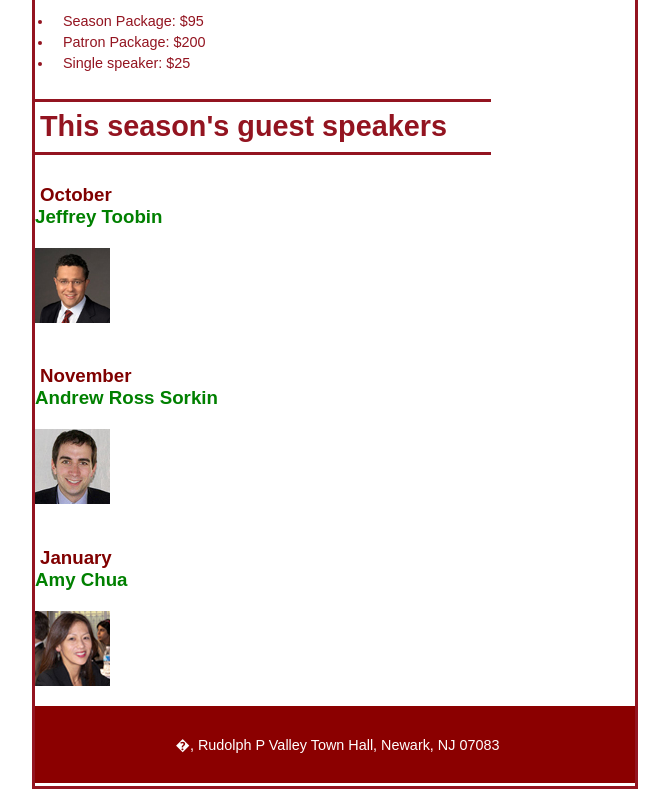
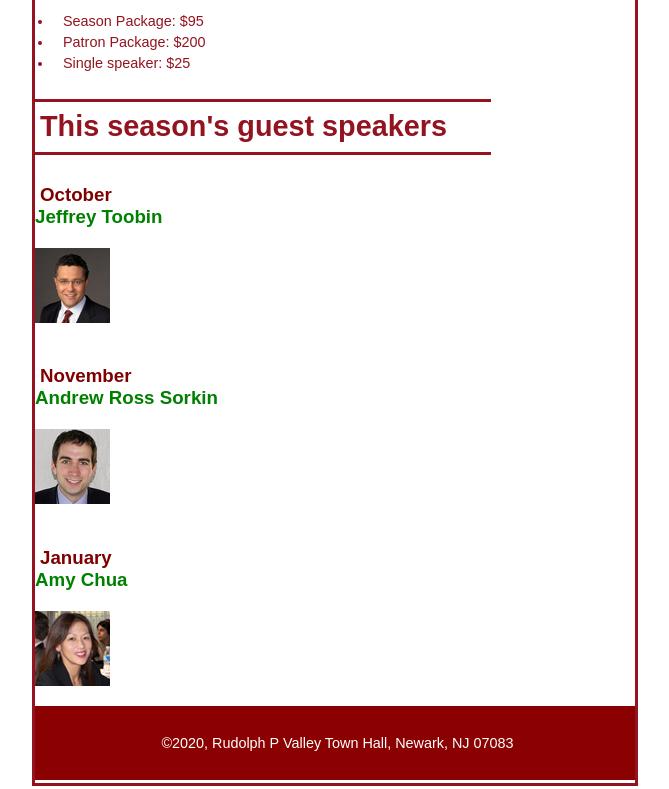
Before and after one commit to Bonli9/A11, a plain HTML site: page index.html in a window 1280 px wide. Shown: the part 481-1270 px from the top of the page, without its empty margins (305-974 px from the left). Drawn offline with Linux system fonts and the light colour scheme.

Commit message:
Update index.html

```diff
--- a/index.html
+++ b/index.html
@@ -36,7 +36,7 @@
 <link rel="shortcut icon" href="favicon.ico">
 </main>
 	<footer>
-		<p>&#1692020, Rudolph P Valley Town Hall, Newark, NJ 07083</p>
+		<p>&copy;2020, Rudolph P Valley Town Hall, Newark, NJ 07083</p>
 	</footer>
 </body>
 </html>
```
